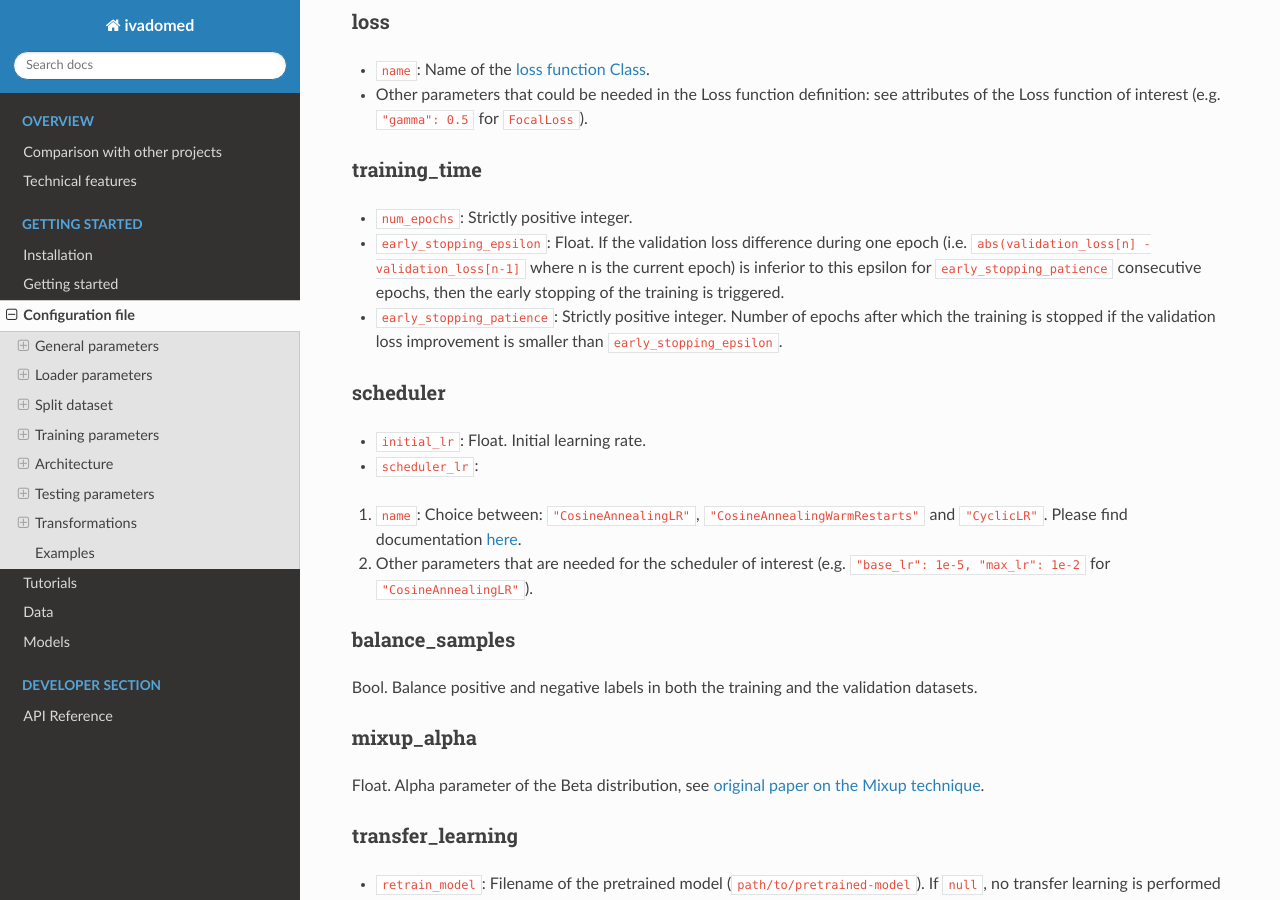
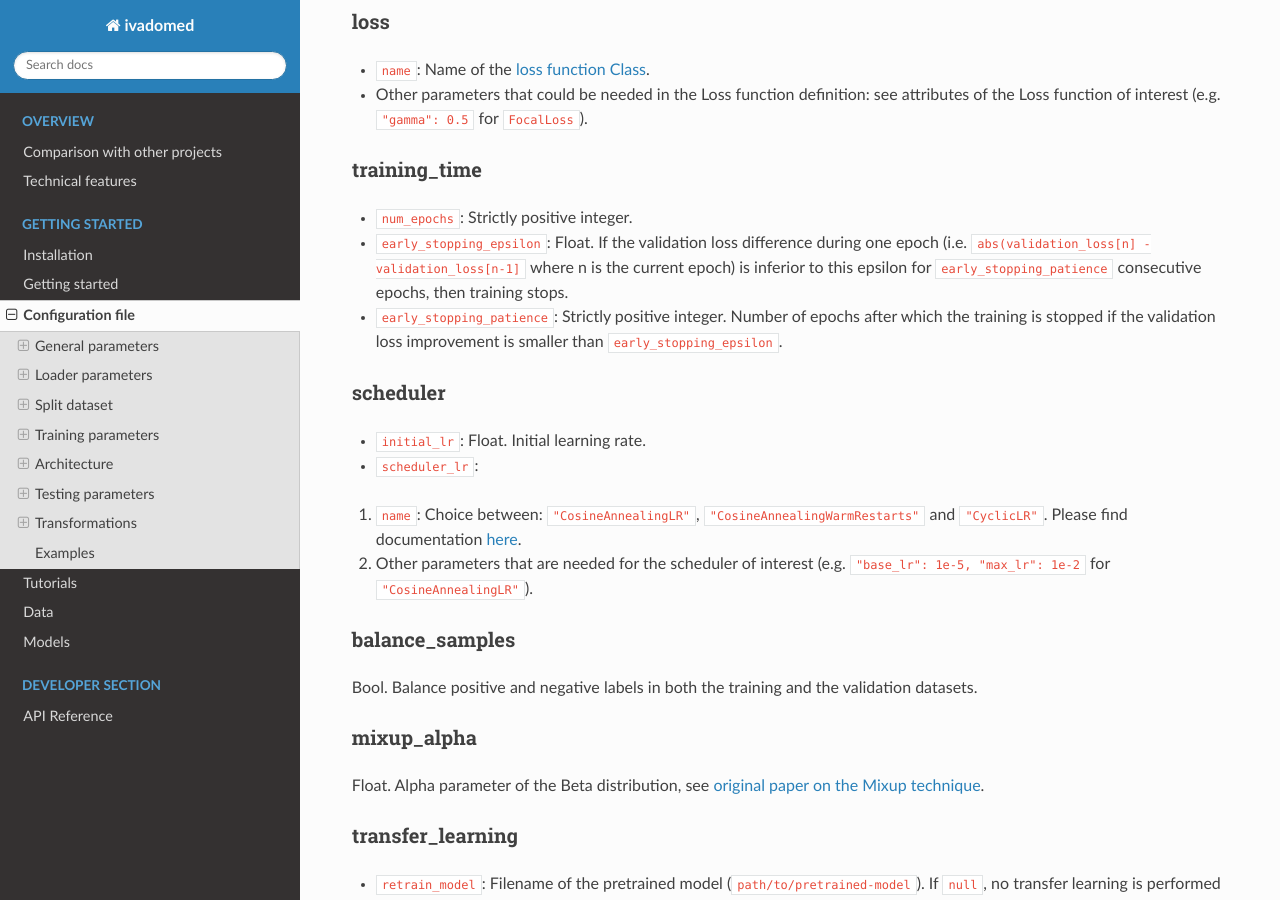
Before and after one commit to ivadomed/ivadomed, a Sphinx documentation site: the page built from docs/source/configuration_file.md, in a window 1280 px wide and 900 px high, scrolled down 2758 px. Built offline with Sphinx 7.4.7 and the Read the Docs theme 2.0.0, drawn with Linux system fonts in a browser that asks for light colours.

Commit message:
Update docs/source/configuration_file.md
Co-authored-by: Julien Cohen-Adad <jcohen@polymtl.ca>

```diff
--- a/docs/source/configuration_file.md
+++ b/docs/source/configuration_file.md
@@ -75,7 +75,7 @@ Strictly positive integer.
 
 #### training_time
 - `num_epochs`: Strictly positive integer.
-- `early_stopping_epsilon`: Float. If the validation loss difference during one epoch (i.e. `abs(validation_loss[n] - validation_loss[n-1]` where n is the current epoch) is inferior to this epsilon for `early_stopping_patience` consecutive epochs, then  the early stopping of the training is triggered.
+- `early_stopping_epsilon`: Float. If the validation loss difference during one epoch (i.e. `abs(validation_loss[n] - validation_loss[n-1]` where n is the current epoch) is inferior to this epsilon for `early_stopping_patience` consecutive epochs, then training stops.
 - `early_stopping_patience`: Strictly positive integer. Number of epochs after which the training is stopped if the validation loss improvement is smaller than `early_stopping_epsilon`.
 
 #### scheduler
```
